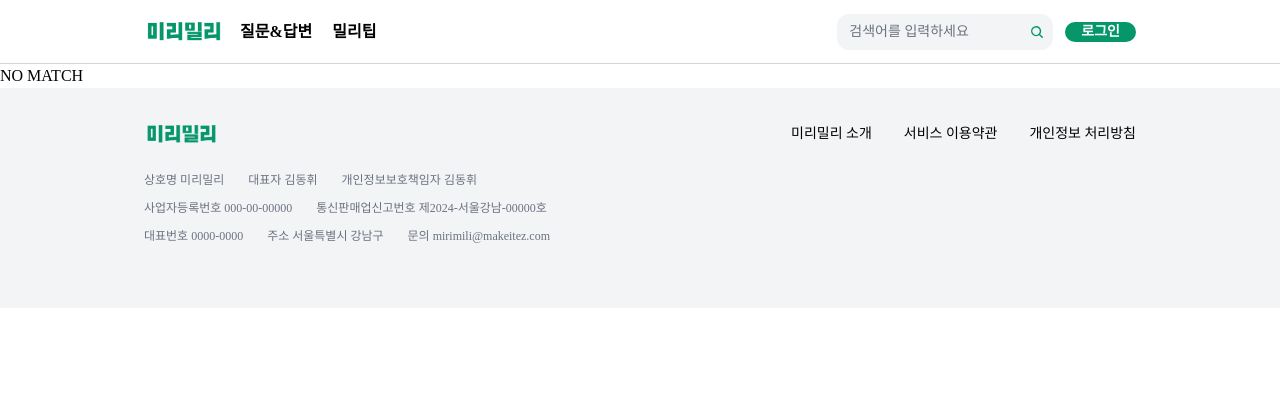
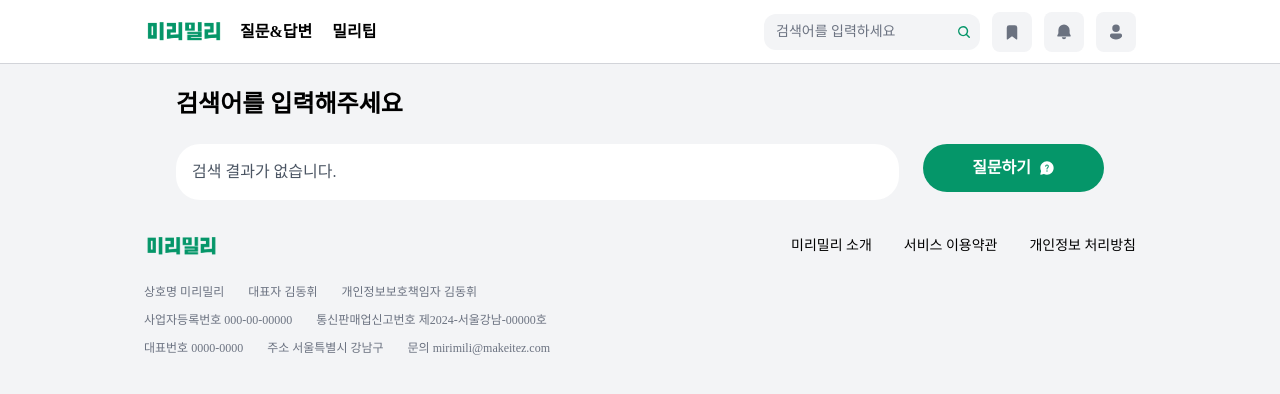
Before and after one commit to jaeminahn/mirimili-frontend, a React (Create React App) app: page /search in a window 1280 px wide. Shown: the top 394 px of the page. Built offline with nearby package versions, Linux system fonts and the light colour scheme.

Commit message:
Search PC

```diff
--- a/src/components/molecules/SearchBar.tsx
+++ b/src/components/molecules/SearchBar.tsx
@@ -1,4 +1,22 @@
+import { useState } from "react";
+import { useNavigate } from "react-router-dom";
+
 export default function SearchBar() {
+  const [query, setQuery] = useState("");
+  const navigate = useNavigate();
+
+  const handleSearch = () => {
+    if (query.trim()) {
+      navigate(`/search?q=${encodeURIComponent(query)}`);
+    }
+  };
+
+  const handleKeyDown = (e: React.KeyboardEvent<HTMLInputElement>) => {
+    if (e.key === "Enter") {
+      handleSearch();
+    }
+  };
+
   return (
     <div>
       <div className="hidden md:flex">
@@ -7,8 +25,14 @@ export default function SearchBar() {
             className="w-full pl-3 text-sm font-medium text-gray-900 placeholder-gray-500 bg-transparent border-none focus:outline-none focus:ring-0"
             type="text"
             placeholder="검색어를 입력하세요"
+            value={query}
+            onChange={(e) => setQuery(e.target.value)}
+            onKeyDown={handleKeyDown}
           />
-          <button className="-my-0.5 -ml-1.5 flex h-8 w-8 flex-shrink-0 items-center justify-center transition duration-300">
+          <button
+            onClick={handleSearch}
+            className="-my-0.5 -ml-1.5 flex h-8 w-8 flex-shrink-0 items-center justify-center transition duration-300"
+          >
             <svg
               xmlns="http://www.w3.org/2000/svg"
               fill="none"
@@ -30,7 +54,10 @@ export default function SearchBar() {
       </div>
 
       <div className="flex md:hidden">
-        <button className="flex items-center justify-center w-10 h-10 bg-gray-100 rounded-lg hover:bg-gray-200 transition-colors">
+        <button
+          onClick={handleSearch}
+          className="flex items-center justify-center w-10 h-10 bg-gray-100 rounded-lg hover:bg-gray-200 transition-colors"
+        >
           <svg
             xmlns="http://www.w3.org/2000/svg"
             fill="none"
--- a/src/components/organisms/Header.tsx
+++ b/src/components/organisms/Header.tsx
@@ -28,7 +28,7 @@ export default function Header() {
             <div className="flex">
               <SearchBar />
             </div>
-            {loggedUser ? <BadgeButtons /> : <LoginButton />}
+            {!loggedUser ? <BadgeButtons /> : <LoginButton />}
           </div>
         </div>
       </div>
--- a/src/components/organisms/QuestionsContent.tsx
+++ b/src/components/organisms/QuestionsContent.tsx
@@ -101,7 +101,7 @@ export default function QuestionsMain() {
         </button>
       </div>
 
-      <div className="flex flex-col gap-2 p-4 bg-white rounded-lg">
+      <div className="flex flex-col gap-2 p-4 bg-white rounded-3xl">
         <CategoryButton categoryId={categoryId} setCategoryId={setCategoryId} />
       </div>
 
@@ -128,7 +128,7 @@ export default function QuestionsMain() {
         </Menu>
       </div>
 
-      <div className="flex flex-col h-full gap-2 p-4 bg-white rounded-lg">
+      <div className="flex flex-col h-full gap-2 p-4 bg-white rounded-3xl">
         {postData.length > 0 ? (
           postData.map((item) => (
             <PostItem
--- a/src/components/organisms/QuestionsSide.tsx
+++ b/src/components/organisms/QuestionsSide.tsx
@@ -5,7 +5,7 @@ export default function QuestionsSide() {
   return (
     <>
       <div className="hidden lg:flex flex-col lg:w-1/5 gap-4">
-        <div className="flex flex-col gap-1 p-4 bg-white rounded-lg">
+        <div className="flex flex-col gap-1 p-4 bg-white rounded-3xl">
           <p className="text-base font-semibold font-get">내 활동</p>
           <div className="flex justify-center gap-2 text-xs">
             <div className="flex gap-1 p-2 bg-gray-100 rounded-lg">
@@ -25,7 +25,7 @@ export default function QuestionsSide() {
           </div>
         </div>
 
-        <div className="p-5 bg-white rounded-lg shadow-sm">
+        <div className="p-5 bg-white rounded-3xl shadow-sm">
           <div className="mb-2 text-base font-bold font-get">답변랭킹</div>
           <ul>
             {[
@@ -47,7 +47,7 @@ export default function QuestionsSide() {
         </div>
 
         <Link to="/questions/new" className="hidden lg:block">
-          <div className="flex items-center justify-center h-12 gap-2 font-semibold text-white rounded-lg bg-emerald-600 hover:bg-emerald-700">
+          <div className="flex items-center justify-center h-12 gap-2 font-semibold text-white rounded-3xl bg-emerald-600 hover:bg-emerald-700">
             <p>질문하기</p>
             <Icon icon="fluent:chat-help-24-filled" />
           </div>
@@ -55,7 +55,7 @@ export default function QuestionsSide() {
       </div>
 
       <Link to="/questions/new" className="lg:hidden">
-        <div className="fixed bottom-16 right-6 z-50 flex items-center justify-center h-12 gap-2 font-semibold text-white rounded-full bg-emerald-600 hover:bg-emerald-700 shadow-lg px-4">
+        <div className="fixed bottom-16 right-6 z-50 flex items-center justify-center h-12 gap-2 font-semibold text-white rounded-3xl bg-emerald-600 hover:bg-emerald-700 shadow-lg px-4">
           <p>질문하기</p>
           <Icon icon="fluent:chat-help-24-filled" />
         </div>
--- a/src/components/routes/RouterSetup.tsx
+++ b/src/components/routes/RouterSetup.tsx
@@ -9,6 +9,7 @@ import Questions from "./Questions";
 import QuestionPost from "./QuestionPost";
 import QuestionNew from "./QuestionNew";
 import Users from "./Users";
+import SearchResults from "./SearchResults";
 import ProtectedRoute from "./ProtectedRoute";
 
 export default function RouterSetup() {
@@ -28,6 +29,7 @@ export default function RouterSetup() {
         />
         <Route index path="/questions/:id" element={<QuestionPost />} />
         <Route index path="/users/mypage" element={<Users />} />
+        <Route index path="/search" element={<SearchResults />} />
         <Route path="*" element={<NoMatch />} />
       </Route>
       <Route path="/auth/login" element={<Login />} />
--- /dev/null
+++ b/src/components/routes/SearchResults.tsx
@@ -0,0 +1,29 @@
+import React from "react";
+import { useSearchParams } from "react-router-dom";
+import SearchResultsContent from "./SearchResultsContent";
+import SearchSide from "./SearchSide";
+
+export default function SearchResults() {
+  const [searchParams] = useSearchParams();
+  const query = searchParams.get("q");
+
+  return (
+    <main className="flex flex-col items-center pt-6 bg-gray-100">
+      <div className="lg:w-3/4 lg:max-w-5xl px-4">
+        <p className="text-2xl font-bold mb-6">
+            {query ? (
+                <>
+                <span className="text-emerald-600">{query}</span> 검색 결과
+                </>
+            ) : (
+                "검색어를 입력해주세요"
+            )}
+        </p>
+        <div className="flex lg:gap-6">
+          <SearchResultsContent query={query} />
+          <SearchSide />
+        </div>
+      </div>
+    </main>
+  );
+}
--- /dev/null
+++ b/src/components/routes/SearchResultsContent.tsx
@@ -0,0 +1,90 @@
+import React from "react";
+import PostItem from "../molecules/PostItem";
+
+const postData = [
+    {
+      id: 1,
+      title: "일반차량운전 뭘 준비해야 할까요?",
+      content:
+        "안녕하십니까. 차량운전 예비입대자입니다. 자격요건과 1차 선발 등을 위한 준비 등은 모두 마쳤습니다. 조금 바보같은 질문일 수 있지만, 수동 연습을 하고 가는 게 도움이 될지 궁금합니다. 당연히 좋은 특기를 받으려면 운전을 잘 해야 할텐데, 오토기어로는 3년 정도 해봤어도 수동기어는 정말 하나도 기억이 안 납니다.. 본가에 있는 트럭이라도 조금 몰아봐야 할지, 그냥 들어가도 될지 궁금합니다.",
+      createdAt: "1시간 전",
+      view: 156,
+      like: 2,
+      answer: 3,
+    },
+    {
+      id: 2,
+      title: "군대 훈련소 입소 준비물 관련 질문",
+      content:
+        "안녕하세요. 훈련소에 처음 입소하는데 어떤 준비물이 필요한지 궁금합니다. 특히 겨울이라서 보온과 관련된 준비물도 고민이 되네요. 조언 부탁드립니다!",
+      createdAt: "2시간 전",
+      view: 120,
+      like: 4,
+      answer: 5,
+    },
+    {
+      id: 3,
+      title: "휴가 기간 중 여행 계획, 추천 지역 있을까요?",
+      content:
+        "곧 휴가가 나오는데 여행을 가고 싶습니다. 추천할 만한 국내 여행지가 있을까요? 가격도 합리적이고 휴식을 취할 수 있는 곳을 찾고 있습니다.",
+      createdAt: "3시간 전",
+      view: 200,
+      like: 10,
+      answer: 7,
+    },
+    {
+      id: 4,
+      title: "체력 단련을 위한 군대 필수 운동 추천",
+      content:
+        "입대 전에 체력을 키우려고 하는데 어떤 운동이 가장 효과적인지 알려주세요. 특히 훈련소에서 도움이 될 만한 운동을 추천받고 싶습니다.",
+      createdAt: "1일 전",
+      view: 95,
+      like: 1,
+      answer: 2,
+    },
+    {
+      id: 5,
+      title: "군대 통신병 지원시 준비사항",
+      content:
+        "통신병으로 지원하려고 하는데 필요한 기술이나 지식이 있나요? 미리 공부하거나 익혀야 할 부분이 있다면 알려주세요.",
+      createdAt: "2일 전",
+      view: 180,
+      like: 6,
+      answer: 8,
+    },
+];
+
+interface Props {
+  query: string | null;
+}
+
+export default function SearchResultsContent({ query }: Props) {
+  const filteredPosts = query
+    ? postData.filter((post) =>
+        post.title.includes(query) || post.content.includes(query)
+      )
+    : [];
+
+  return (
+    <div className="flex flex-col lg:w-4/5 gap-4">
+      <div className="flex flex-col h-full gap-2 p-4 bg-white rounded-3xl">
+        {filteredPosts.length > 0 ? (
+          filteredPosts.map((post) => (
+            <PostItem
+              key={post.id}
+              id={post.id}
+              title={post.title}
+              content={post.content}
+              createdAt={post.createdAt}
+              view={post.view}
+              like={post.like}
+              answer={post.answer}
+            />
+          ))
+        ) : (
+          <p className="text-gray-600">검색 결과가 없습니다.</p>
+        )}
+      </div>
+    </div>
+  );
+}
--- /dev/null
+++ b/src/components/routes/SearchSide.tsx
@@ -0,0 +1,25 @@
+import { Icon } from "@iconify/react";
+import { Link } from "react-router-dom";
+
+export default function QuestionsSide() {
+  return (
+    <>
+      <div className="hidden lg:flex flex-col lg:w-1/5 gap-4">
+
+        <Link to="/questions/new" className="hidden lg:block">
+          <div className="flex items-center justify-center h-12 gap-2 font-semibold text-white rounded-3xl bg-emerald-600 hover:bg-emerald-700">
+            <p>질문하기</p>
+            <Icon icon="fluent:chat-help-24-filled" />
+          </div>
+        </Link>
+      </div>
+
+      <Link to="/questions/new" className="lg:hidden">
+        <div className="fixed bottom-16 right-6 z-50 flex items-center justify-center h-12 gap-2 font-semibold text-white rounded-3xl bg-emerald-600 hover:bg-emerald-700 shadow-lg px-4">
+          <p>질문하기</p>
+          <Icon icon="fluent:chat-help-24-filled" />
+        </div>
+      </Link>
+    </>
+  );
+}
```
